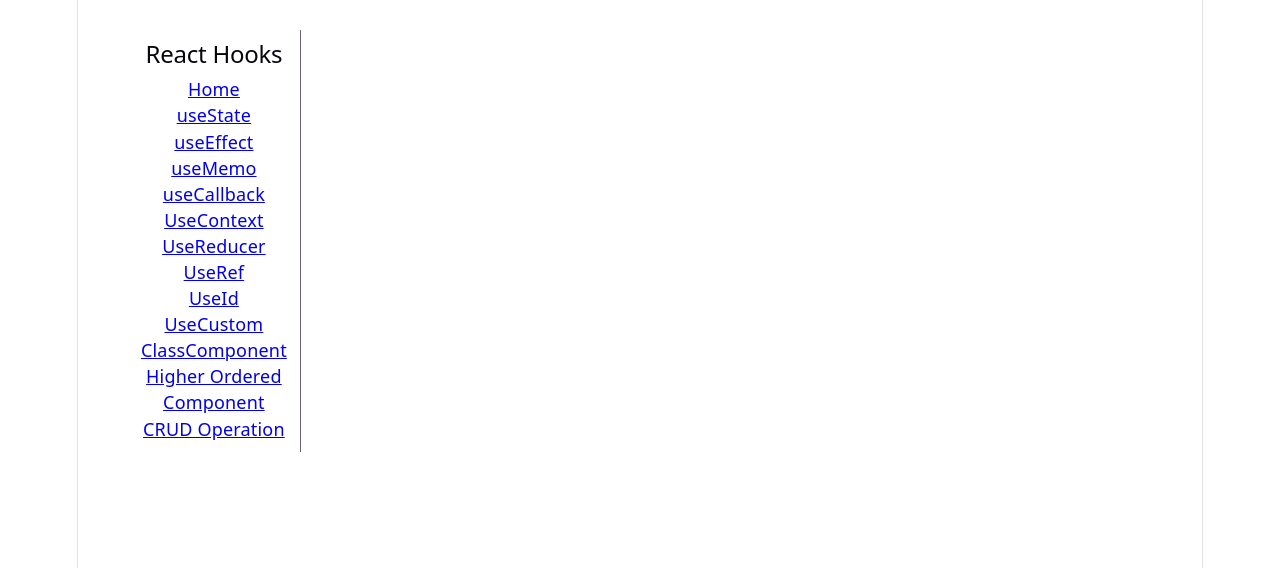
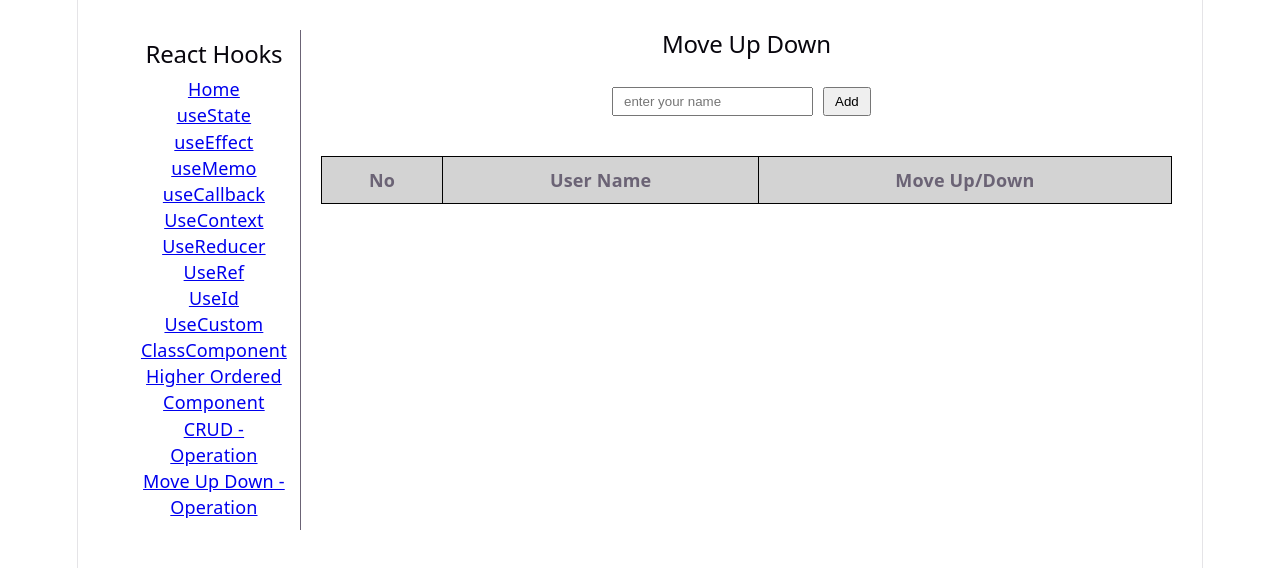
Before and after one commit to udayamca/react-hooks, a React (Vite) app: page /updown in a window 1280 px wide. Shown: the top 568 px of the page. Built offline with nearby package versions, Linux system fonts and the light colour scheme.

Commit message:
move up and down

```diff
--- /dev/null
+++ b/components/MoveUpDown.jsx
@@ -0,0 +1,91 @@
+import { useState } from "react";
+
+export default function MoveUpDown() {
+  const [userName, setUserName] = useState("");
+  const [userInfo, setUserInfo] = useState([]);
+
+  const addUser = () => {
+    const trimmedName = userName.trim();
+    setUserInfo((prev) => [...prev, trimmedName]);
+  };
+
+  const moveUp = (index) => {
+    const updateUserInfo = [...userInfo];
+
+    [updateUserInfo[index - 1], updateUserInfo[index]] = [
+      updateUserInfo[index],
+      updateUserInfo[index - 1],
+    ];
+
+    setUserInfo(updateUserInfo);
+  };
+
+  const moveDown = (index) => {
+    const updateUserInfo = [...userInfo];
+
+    [updateUserInfo[index], updateUserInfo[index + 1]] = [
+      updateUserInfo[index + 1],
+      updateUserInfo[index],
+    ];
+
+    setUserInfo(updateUserInfo);
+  };
+  return (
+    <>
+      <div className="moveUpDown">
+        <h2>Move Up Down</h2>
+        <div className="userInfo">
+          <div>
+            <input
+              type="text"
+              placeholder="enter your name"
+              value={userName}
+              onChange={(e) => setUserName(e.target.value)}
+            ></input>
+          </div>
+          <div>
+            <button onClick={addUser}>Add</button>
+          </div>
+        </div>
+        <div className="userTable">
+          <table>
+            <thead>
+              <tr>
+                <th>No</th>
+                <th>User Name</th>
+                <th>Move Up/Down</th>
+              </tr>
+            </thead>
+            <tbody>
+              {userInfo.map(
+                (user, index) =>
+                  user !== "" && (
+                    <tr key={index + 1}>
+                      <td>{index + 1}</td>
+                      <td>{user}</td>
+                      <td>
+                        <div>
+                          <button
+                            onClick={() => moveUp(index)}
+                            disabled={index === 0}
+                          >
+                            Up
+                          </button>
+                          <button
+                            onClick={() => moveDown(index)}
+                            disabled={index === userInfo.length - 1}
+                          >
+                            Down
+                          </button>
+                        </div>
+                      </td>
+                    </tr>
+                  ),
+              )}
+            </tbody>
+          </table>
+        </div>
+      </div>
+    </>
+  );
+}
--- a/components/NavigateRoute.jsx
+++ b/components/NavigateRoute.jsx
@@ -53,7 +53,10 @@ export default function NavigateRoute() {
               <Link to="/hoc">Higher Ordered Component</Link>
             </li>
             <li>
-              <Link to="/crud">CRUD Operation</Link>
+              <Link to="/crud">CRUD - Operation</Link>
+            </li>
+            <li>
+              <Link to="/updown">Move Up Down - Operation</Link>
             </li>
           </ul>
         </div>
--- a/components/ReactRouter.jsx
+++ b/components/ReactRouter.jsx
@@ -13,6 +13,7 @@ import ClassComponent from "./ClassComponent";
 import Home from "./Home";
 import HigherOrderComponent from "./HigherOrderComponent";
 import CRUD from "./CRUD";
+import MoveUpDown from "./MoveUpDown";
 
 export default function ReactRouter() {
   return (
@@ -36,6 +37,7 @@ export default function ReactRouter() {
             <Route path="/classcomponent" element={<ClassComponent />} />
             <Route path="/hoc" element={<HigherOrderComponent />} />
             <Route path="/crud" element={<CRUD />} />
+            <Route path="/updown" element={<MoveUpDown />} />
           </Routes>
         </div>
       </div>
--- a/src/App.css
+++ b/src/App.css
@@ -28,7 +28,7 @@
   padding: 10px;
 }
 
-.crud {
+.crud, .moveUpDown {
   .container {
     display: flex;
     justify-content: center;
@@ -54,7 +54,7 @@
     margin-right: 10px;
   }
 
-  .userInfo table {
+  .userInfo table, .userTable table  {
     border: 1px solid #000;
     border-collapse: collapse;
     width: 100%;
@@ -74,5 +74,23 @@
       padding: 8px 10px;
     }
   }
+}
 
+
+.moveUpDown {
+  .userInfo {
+    display: flex;
+    justify-content: center;
+    align-items: center;
+    padding: 20px;
+
+    input, button {
+      padding: 5px 10px;
+    }
+
+    div {
+      margin-right: 10px;
+    }
+
+  }
 }
```
